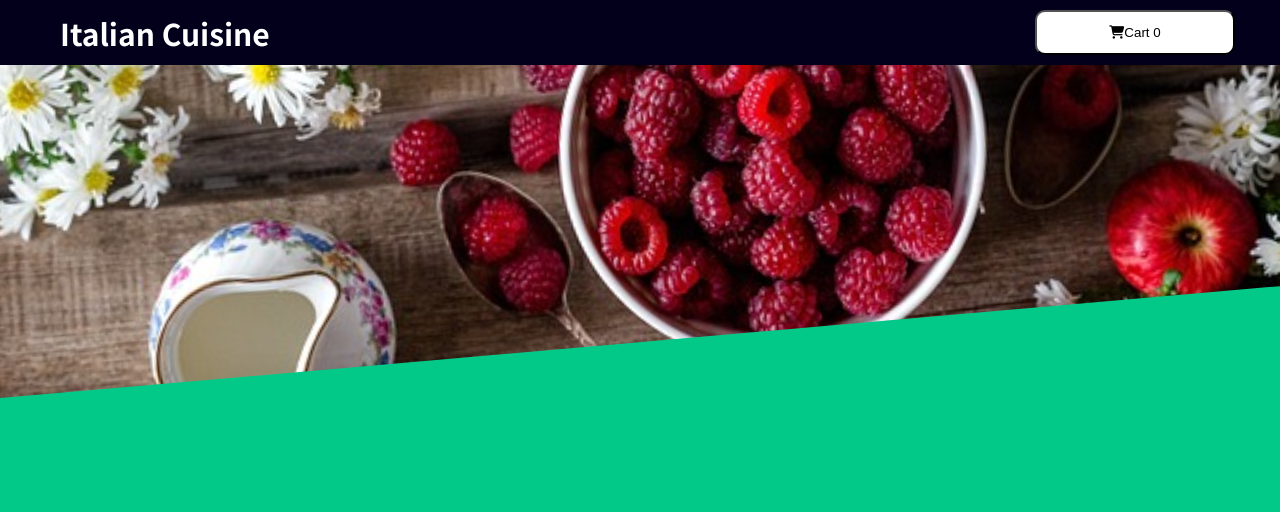
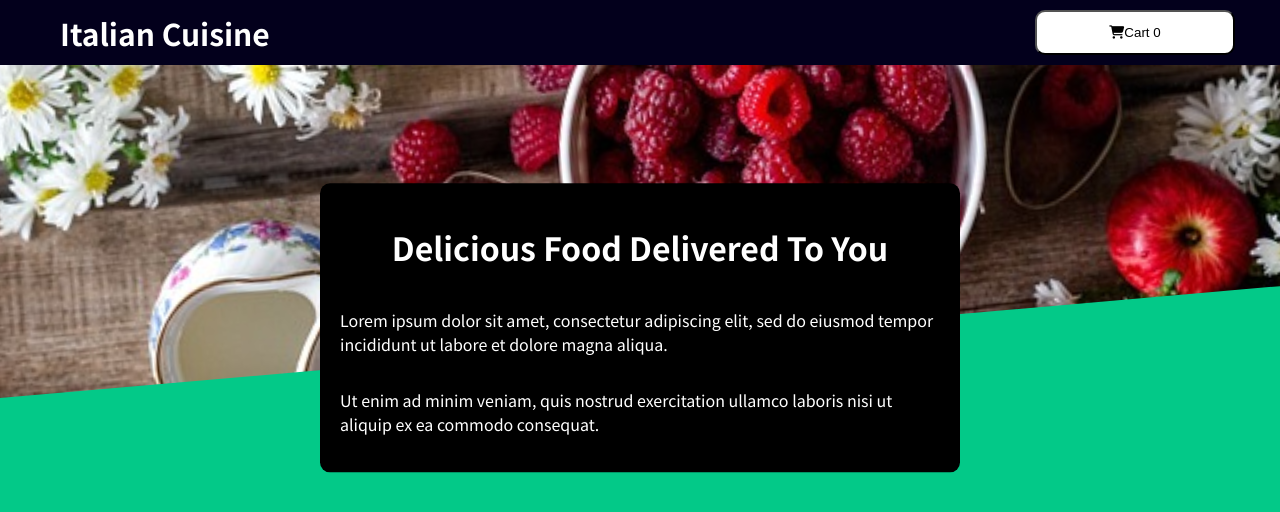
Before and after one commit to roshinys/reactRestaurantApp, a React (Create React App) app: page / in a window 1280 px wide. Shown: the top 512 px of the page. Built offline with nearby package versions, Linux system fonts and the light colour scheme.

Commit message:
added summary page

```diff
--- a/src/components/Layout/Header/Header.js
+++ b/src/components/Layout/Header/Header.js
@@ -3,21 +3,23 @@ import styles from "./Header.module.css";
 import Button from "../../UI/Button";
 import CartIcon from "../../UI/CartIcon";
 import mealsImage from "../../../images/raspberries.jpg";
+import Summary from "../Summary/Summary";
 
 function Header() {
   return (
-    <>
+    <React.Fragment>
       <header className={styles.header}>
         <h1 className={styles.heading}>Italian Cuisine</h1>
         <Button>
           <CartIcon />
           Cart 0
         </Button>
-      </header>{" "}
+      </header>
       <div className={styles.headerImage}>
         <img src={mealsImage} alt="Italian cuisine" />
       </div>
-    </>
+      <Summary></Summary>
+    </React.Fragment>
   );
 }
 
--- /dev/null
+++ b/src/components/Layout/Summary/Summary.js
@@ -0,0 +1,20 @@
+import React from "react";
+import styles from "./Summary.module.css";
+
+function Summary() {
+  return (
+    <div className={styles.summary}>
+      <h1>Delicious Food Delivered To You</h1>
+      <p>
+        Lorem ipsum dolor sit amet, consectetur adipiscing elit, sed do eiusmod
+        tempor incididunt ut labore et dolore magna aliqua.
+      </p>
+      <p>
+        Ut enim ad minim veniam, quis nostrud exercitation ullamco laboris nisi
+        ut aliquip ex ea commodo consequat.
+      </p>
+    </div>
+  );
+}
+
+export default Summary;
--- /dev/null
+++ b/src/components/Layout/Summary/Summary.module.css
@@ -0,0 +1,13 @@
+.summary {
+  background-color: black;
+  color: white;
+  width: 50%;
+  height: 25%;
+  display: flex;
+  flex-direction: column;
+  align-items: center;
+  padding: 20px;
+  border-radius: 10px;
+  position: relative;
+  transform: translate(50%, -75%);
+}
```
Also changed, not shown: src/images/spaghetti.jpg (added).
